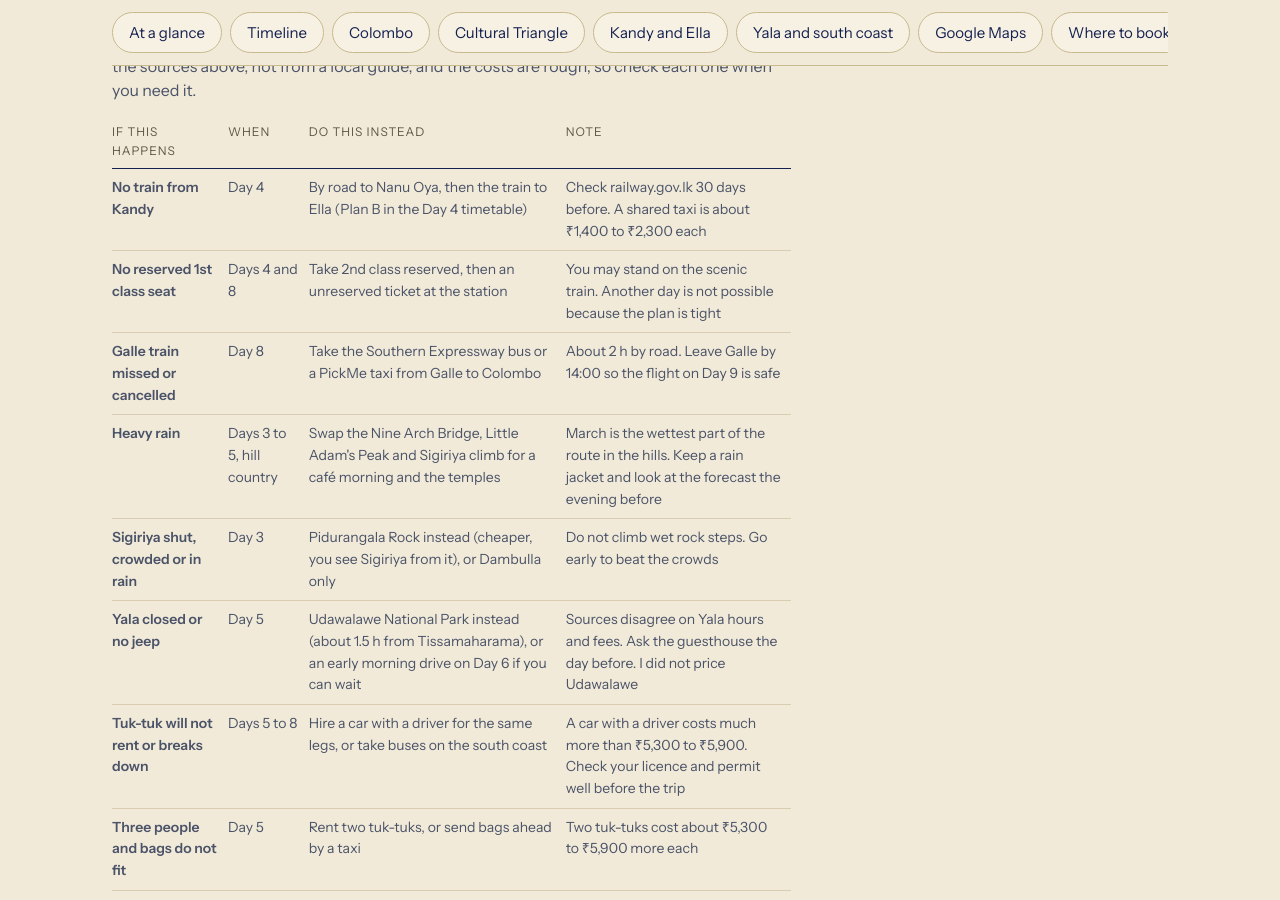
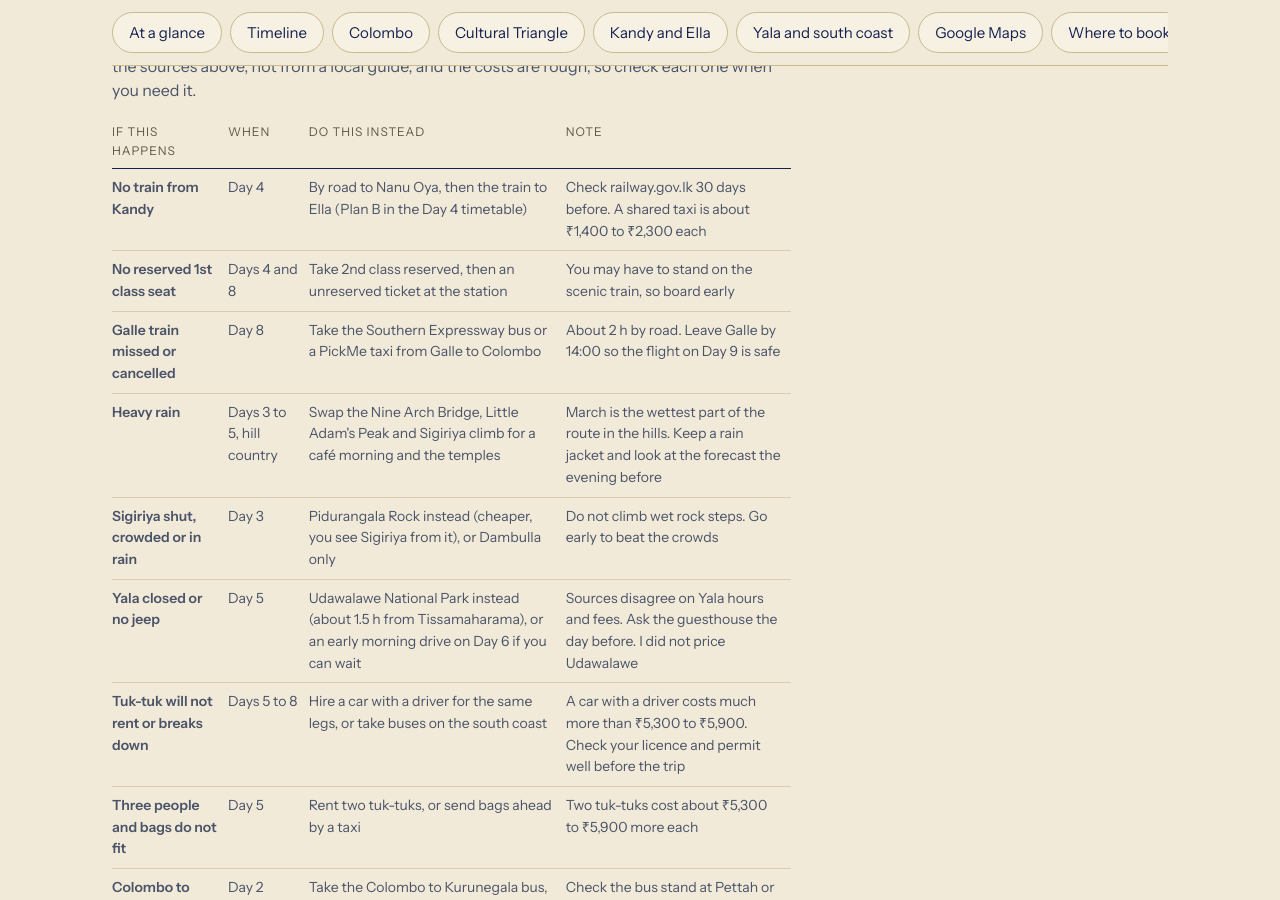
Before and after one commit to gdncomm-aditya-kanoi/Travel-Train, a Jekyll site: the page built from plans/sri-lanka.html, in a window 1280 px wide and 900 px high, scrolled down 34096 px. Built offline with Jekyll 4.4.1, drawn with Linux system fonts in a browser that asks for light colours.

Commit message:
Sri Lanka plan: tidy a backup plan note
Co-Authored-By: Claude <noreply@anthropic.com>

```diff
--- a/plans/sri-lanka.html
+++ b/plans/sri-lanka.html
@@ -536,7 +536,7 @@ permalink: /plans/sri-lanka/
 <p class="small">If something goes wrong, use these. They come from my own reasoning about the route and the sources above, not from a local guide, and the costs are rough, so check each one when you need it.</p>
 <div class="table-scroll"><table class="timetable"><thead><tr><th>If this happens</th><th>When</th><th>Do this instead</th><th>Note</th></tr></thead><tbody>
 <tr><td><strong>No train from Kandy</strong></td><td>Day 4</td><td>By road to Nanu Oya, then the train to Ella (Plan B in the Day 4 timetable)</td><td>Check railway.gov.lk 30 days before. A shared taxi is about ₹1,400 to ₹2,300 each</td></tr>
-<tr><td><strong>No reserved 1st class seat</strong></td><td>Days 4 and 8</td><td>Take 2nd class reserved, then an unreserved ticket at the station</td><td>You may stand on the scenic train. Another day is not possible because the plan is tight</td></tr>
+<tr><td><strong>No reserved 1st class seat</strong></td><td>Days 4 and 8</td><td>Take 2nd class reserved, then an unreserved ticket at the station</td><td>You may have to stand on the scenic train, so board early</td></tr>
 <tr><td><strong>Galle train missed or cancelled</strong></td><td>Day 8</td><td>Take the Southern Expressway bus or a PickMe taxi from Galle to Colombo</td><td>About 2 h by road. Leave Galle by 14:00 so the flight on Day 9 is safe</td></tr>
 <tr><td><strong>Heavy rain</strong></td><td>Days 3 to 5, hill country</td><td>Swap the Nine Arch Bridge, Little Adam's Peak and Sigiriya climb for a café morning and the temples</td><td>March is the wettest part of the route in the hills. Keep a rain jacket and look at the forecast the evening before</td></tr>
 <tr><td><strong>Sigiriya shut, crowded or in rain</strong></td><td>Day 3</td><td>Pidurangala Rock instead (cheaper, you see Sigiriya from it), or Dambulla only</td><td>Do not climb wet rock steps. Go early to beat the crowds</td></tr>
```
